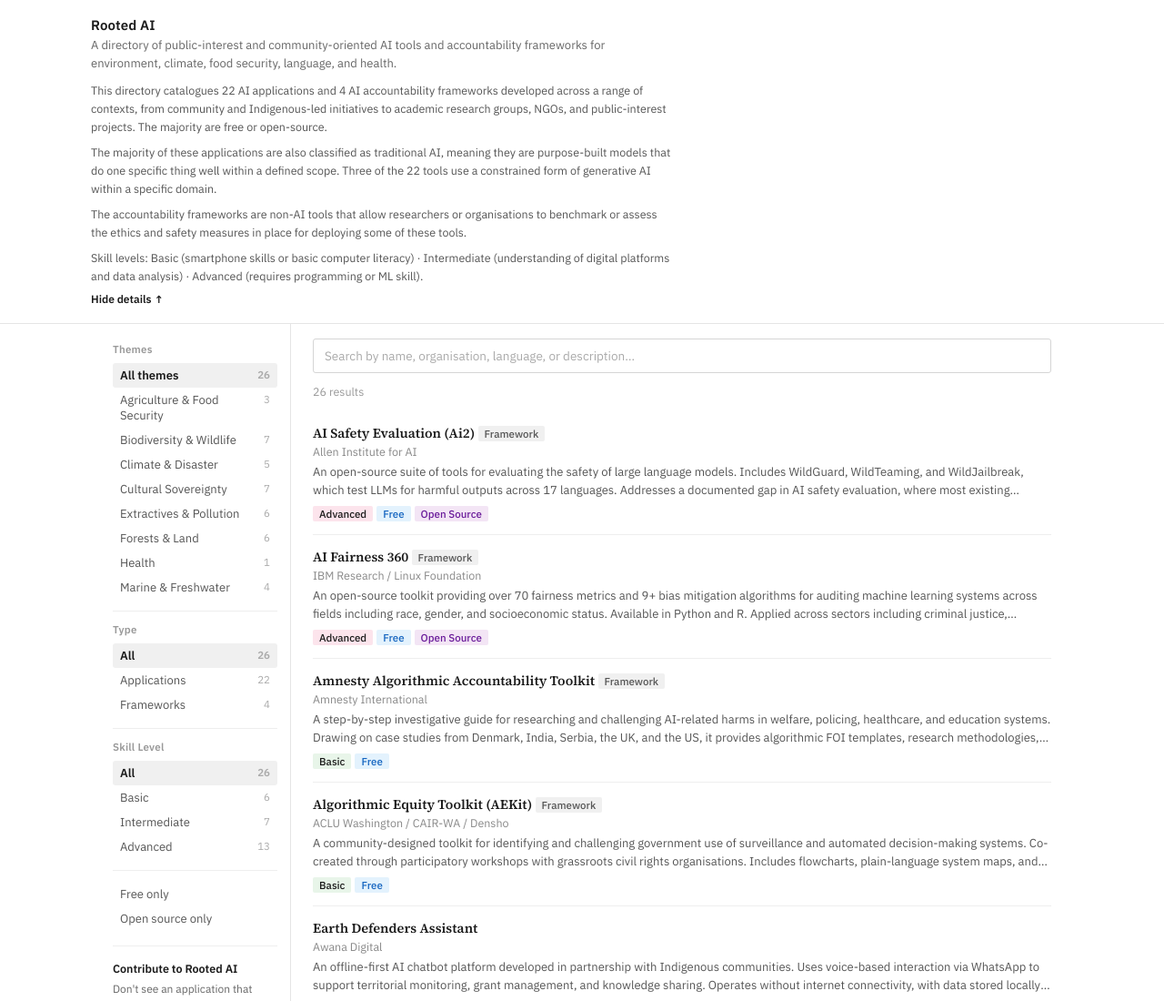
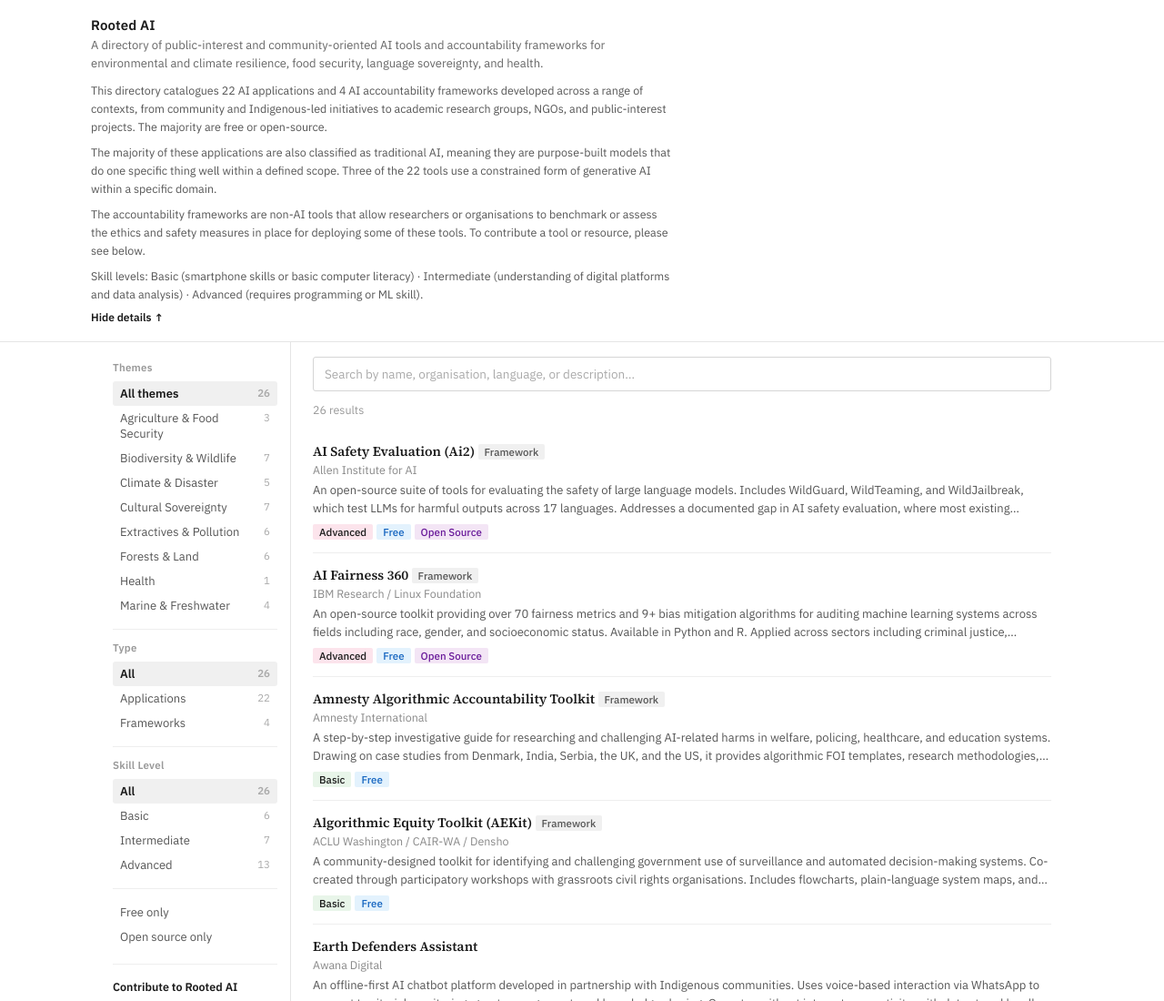
Before and after one commit to Rooted-AI-Tools/rooted-ai-tools.github.io, a plain HTML site: page index.html in a window 1280 px wide. Shown: the top 1100 px of the page at 91% size. Drawn offline with Linux system fonts and the light colour scheme.

Commit message:
Update index.html

```diff
--- a/index.html
+++ b/index.html
@@ -116,11 +116,11 @@
 <header class="header">
   <div class="header-inner">
     <div class="header-title">Rooted AI</div>
-    <div class="header-subtitle">A directory of public-interest and community-oriented AI tools and accountability frameworks for environment, climate, food security, language, and health.</div>
+    <div class="header-subtitle">A directory of public-interest and community-oriented AI tools and accountability frameworks for environmental and climate resilience, food security, language sovereignty, and health.</div>
     <div id="about-text" class="about-text">
       <p>This directory catalogues 22 AI applications and 4 AI accountability frameworks developed across a range of contexts, from community and Indigenous-led initiatives to academic research groups, NGOs, and public-interest projects. The majority are free or open-source.</p>
       <p>The majority of these applications are also classified as traditional AI, meaning they are purpose-built models that do one specific thing well within a defined scope. Three of the 22 tools use a constrained form of generative AI within a specific domain.</p>
-      <p>The accountability frameworks are non-AI tools that allow researchers or organisations to benchmark or assess the ethics and safety measures in place for deploying some of these tools.</p>
+      <p>The accountability frameworks are non-AI tools that allow researchers or organisations to benchmark or assess the ethics and safety measures in place for deploying some of these tools. To contribute a tool or resource, please see below.</p>
       <p>Skill levels: Basic (smartphone skills or basic computer literacy) · Intermediate (understanding of digital platforms and data analysis) · Advanced (requires programming or ML skill).</p>
     </div>
     <button class="about-toggle" id="about-toggle" onclick="toggleAbout()">Hide details ↑</button>
```
